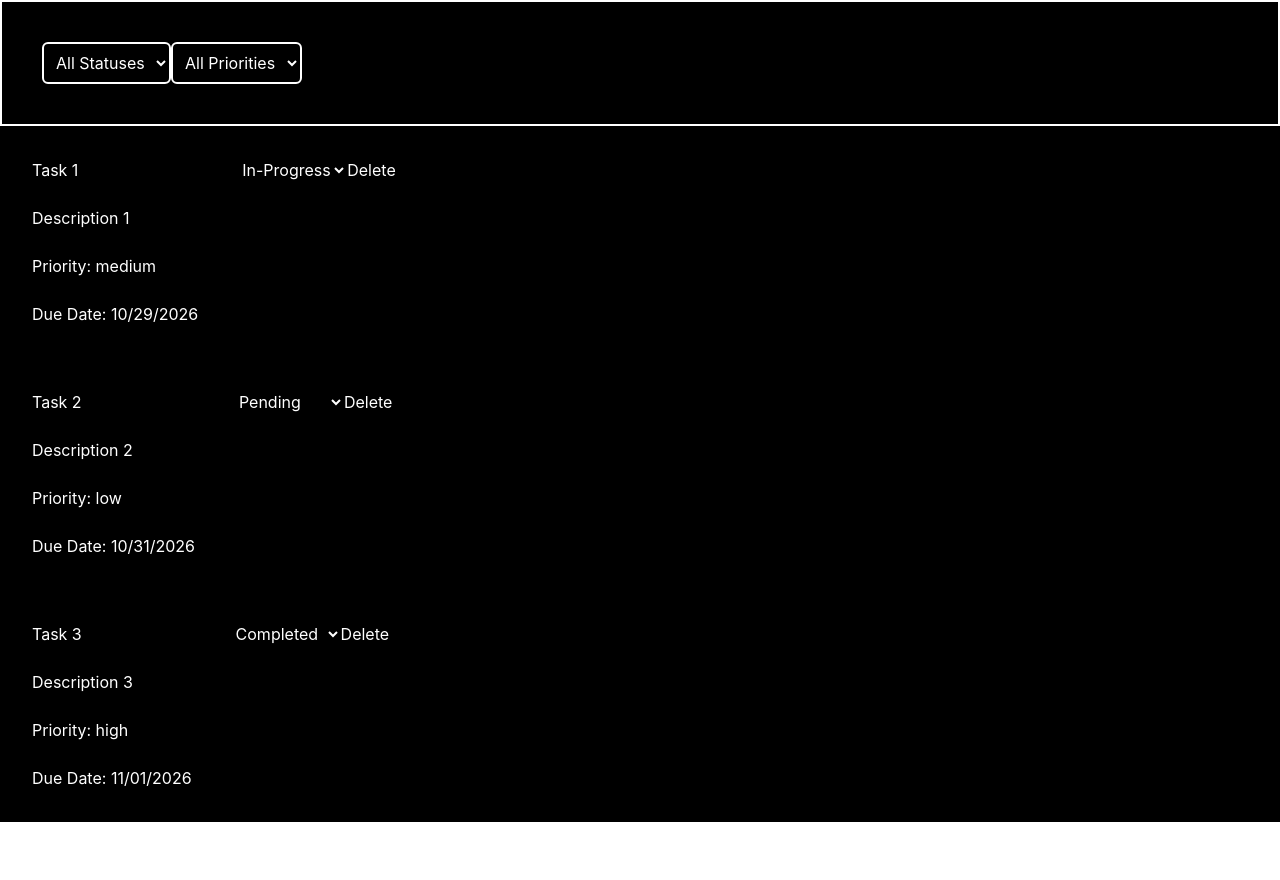
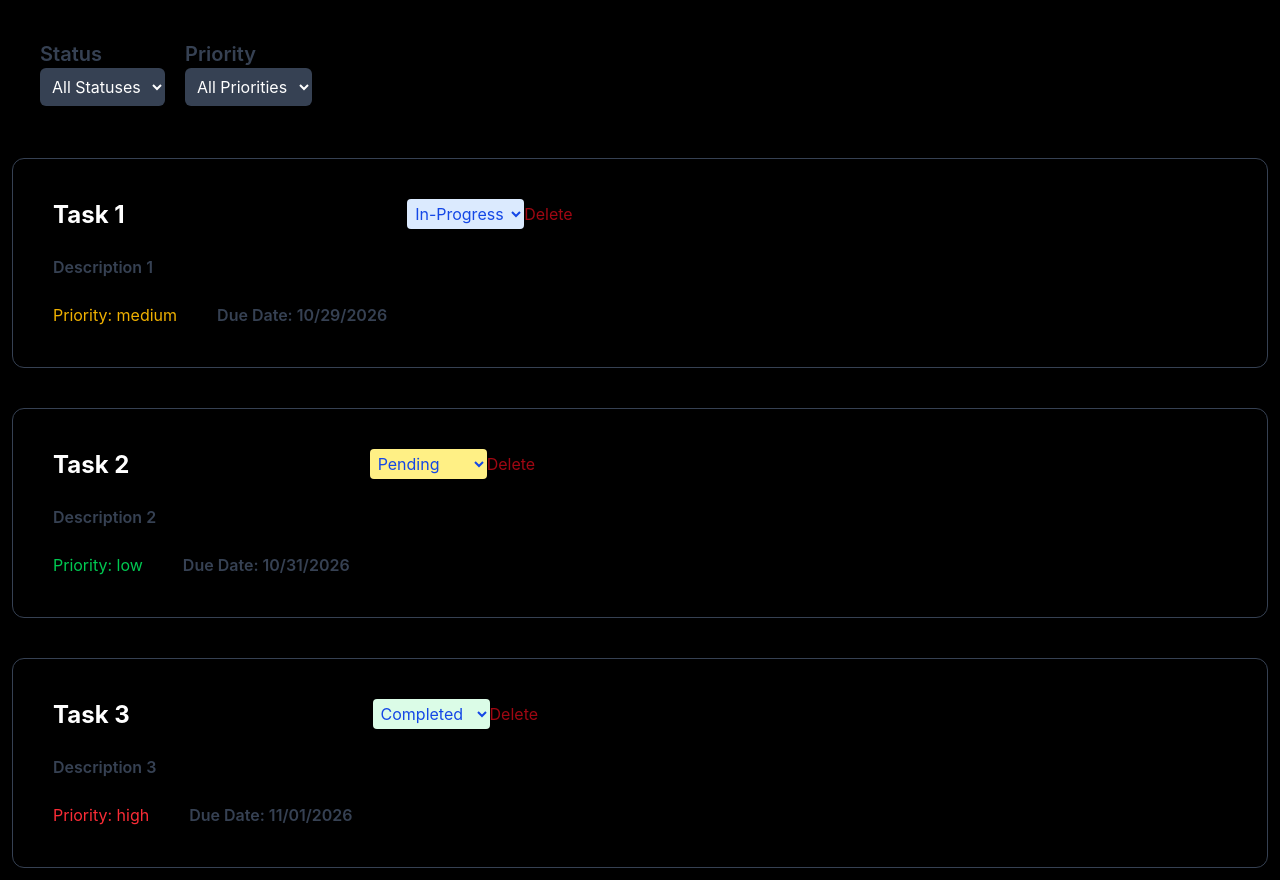
Before and after one commit to harmankaur191/Task-Manager---Lab, a React (Vite) app: page / in a window 1280 px wide. Before the commit the page ends 822 px from the top, so only its background shows below. Built offline with nearby package versions, Linux system fonts and the light colour scheme.

Commit message:
added styling using tailwind and made few improvements

```diff
--- a/src/App.tsx
+++ b/src/App.tsx
@@ -6,6 +6,7 @@
 export default function App(){
 
   const style="bg-black text-white"
+  type FilterState = Parameters<TaskFilterProps['onFilterChange']>[0];
   const taskArr:Task[]=[{ id:'1',title:"Task 1", description:'Description 1', status:'in-progress', priority:'medium',dueDate:'10/29/2026'},
     { id:'2',title:"Task 2", description:'Description 2', status:'pending', priority:'low',dueDate:'10/31/2026'},
     { id:'3',title:"Task 3", description:'Description 3', status:'completed', priority:'high',dueDate:'11/01/2026'},
@@ -23,7 +24,7 @@
     setTasks((prevTasks) => prevTasks.filter((task) => task.id !== taskId));
   }
 
- const [filter, setFilter]=useState<TaskFilterProps>({})
+ const [filter, setFilter]=useState<FilterState>({})
 
   const onFilter= tasks.filter((task)=>{
     if(filter.status && task.status!==filter.status){
--- a/src/components/TaskFilter/TaskFilter.tsx
+++ b/src/components/TaskFilter/TaskFilter.tsx
@@ -1,8 +1,8 @@
 import { useState } from "react";
 import type { TaskFilterProps } from "../../types";
 
-export default function TaskFilter(filter:TaskFilterProps){
-    const [filters,setFilters]=useState();
+export default function TaskFilter(filter: TaskFilterProps) {
+    const [filters, setFilters] = useState();
 
     const handleChange = (key: 'status' | 'priority', value: string) => {
         const newValue = value === "all" ? undefined : value;
@@ -16,19 +16,26 @@
         setFilters(updatedFilters);
         filter.onFilterChange(updatedFilters);
     };
-    return(<div className="border-2 border-white p-10">
-        <select className="border-2 rounded-md p-2 bg-black text-white" onChange={(e)=>handleChange('status',e.target.value)}>
+    return (<div className="p-10 flex flex gap-5">
+        <section className="flex flex-col">
+            <label className="text-gray-700 text-xl font-semibold">Status</label>
+            <select className="bg-gray-700 rounded-md p-2 bg-black text-white" onChange={(e) => handleChange('status', e.target.value)}>
                 <option value="all">All Statuses</option>
                 <option value="pending">Pending</option>
                 <option value="in-progress">In-Progress</option>
                 <option value="completed">Completed</option>
             </select>
-        <select className="border-2 rounded-md p-2 bg-black text-white" onChange={(e)=>handleChange('priority',e.target.value)}>
-            <option default-value="All Priorities">All Priorities</option>
+        </section>
+        <section className="flex flex-col">
+            <label className="text-gray-700 text-xl font-semibold">Priority</label>
+            <select className="bg-gray-700 rounded-md p-2 bg-black text-white" onChange={(e) => handleChange('priority', e.target.value)}>
+                <option value="all">All Priorities</option>
                 <option value="high">High</option>
                 <option value="medium">Medium</option>
                 <option value="low">Low</option>
             </select>
+        </section>
+
 
     </div>)
 }
--- a/src/components/TaskItem/TaskItem.tsx
+++ b/src/components/TaskItem/TaskItem.tsx
@@ -1,17 +1,28 @@
 import type { TaskItemProps, TaskStatus } from "../../types";
 
 export default function TaskItem(props: TaskItemProps) {
-    const style = "text-white p-8 flex flex w-full gap-10"
+    const style = "text-white p-8 flex flex w-full gap-5 border-1 border-gray-700 rounded-xl p-10"
+    const priorityColor={
+        low:"text-green-500",
+        medium:"text-yellow-500",
+        high:"text-red-500"
+    }
+    const statusColor={
+        pending:"bg-yellow-200 text-yellow-800",
+        "in-progress":"bg-blue-100 text-blue-700",
+        completed:"bg-green-100 text-green-700"
+    }
     return (
         <li className={style}>
             <section className="justify-start">
-                <h3>{props.task.title}</h3><br />
-                <p>{props.task.description}</p><br />
-               <p><label>Priority: </label>{props.task.priority}</p> <br />
-                <p><label>Due Date:</label> {props.task.dueDate}</p>
+                <h1 className="text-2xl font-bold">{props.task.title}</h1><br />
+                <p className="text-gray-700 font-semibold">{props.task.description}</p><br />
+              <span className="flex flex gap-5"> <p className={priorityColor[props.task.priority]}><label>Priority: </label>{props.task.priority}</p> <br />
+                <p className="text-gray-700 font-semibold"><label>Due Date:</label> {props.task.dueDate}</p>
+                </span>
             </section>
-            <section className="bg-black text-white gap-10 justify-end">
-                <select className="bg-black text-white" value={props.task.status} onChange={(e) => {
+            <section className="bg-black text-white gap-10 ">
+                <select className={`${statusColor[props.task.status]}bg-white text-blue-700 p-1 rounded-sm`} value={props.task.status} onChange={(e) => {
                     const newStatus = e.target.value as TaskStatus;
                     props.onStatusChange(props.task.id, newStatus);
                     console.log(newStatus)
@@ -22,7 +33,7 @@
                     <option value="in-progress">In-Progress</option>
                     <option value="completed">Completed</option>
                 </select>
-                <button onClick={()=>
+                <button className="text-red-800" onClick={()=>
                    props.onDelete(props.task.id)}
                 >Delete</button>
             </section>
--- a/src/components/TaskList/TaskList.tsx
+++ b/src/components/TaskList/TaskList.tsx
@@ -5,7 +5,7 @@
 export default function TaskList(props: TaskListProps) {
 
 
-    return (<ul>
+    return (<ul className="gap-10 flex flex-col p-3">
         {props.tasks.map((task) => (
             <TaskItem key={task.id} task={task} onStatusChange={props.onStatusChange} onDelete={props.onDelete} />
         ))}
```
Lines whose indentation alone changed are shown as unchanged.
